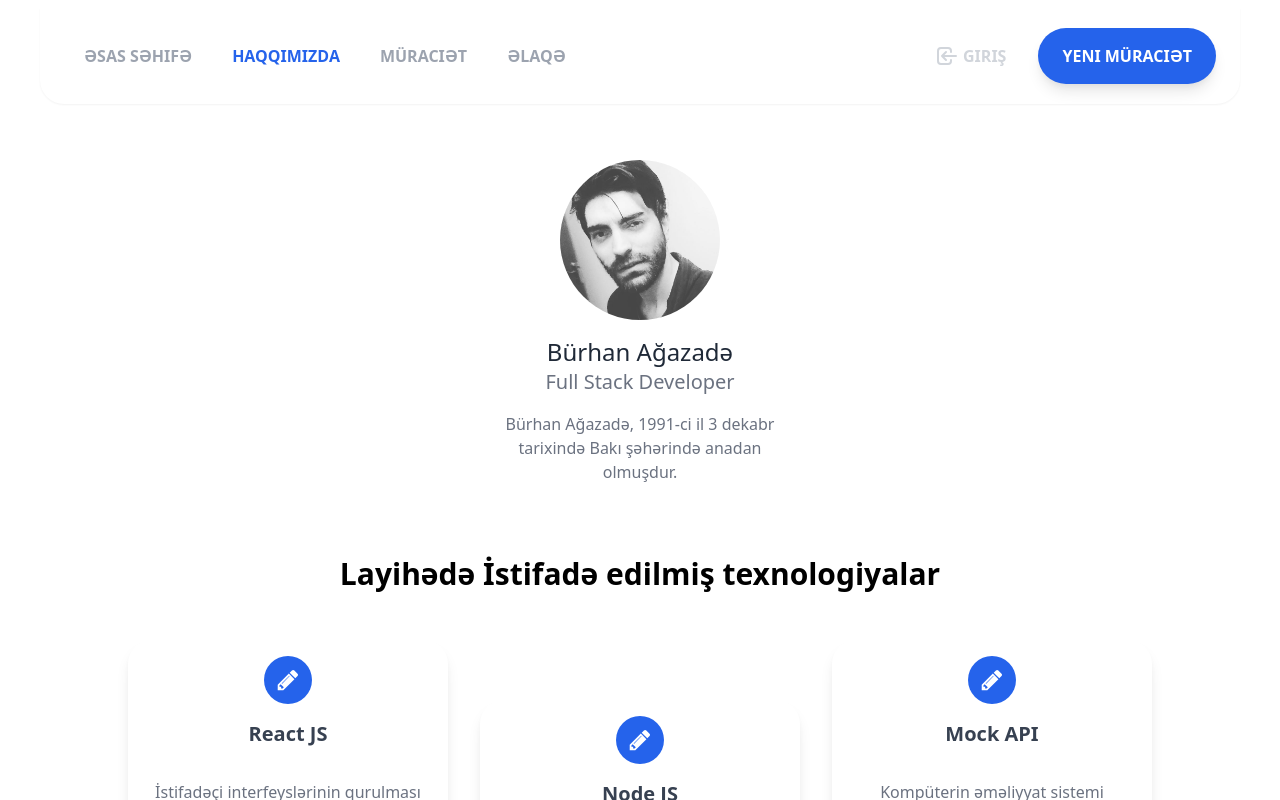
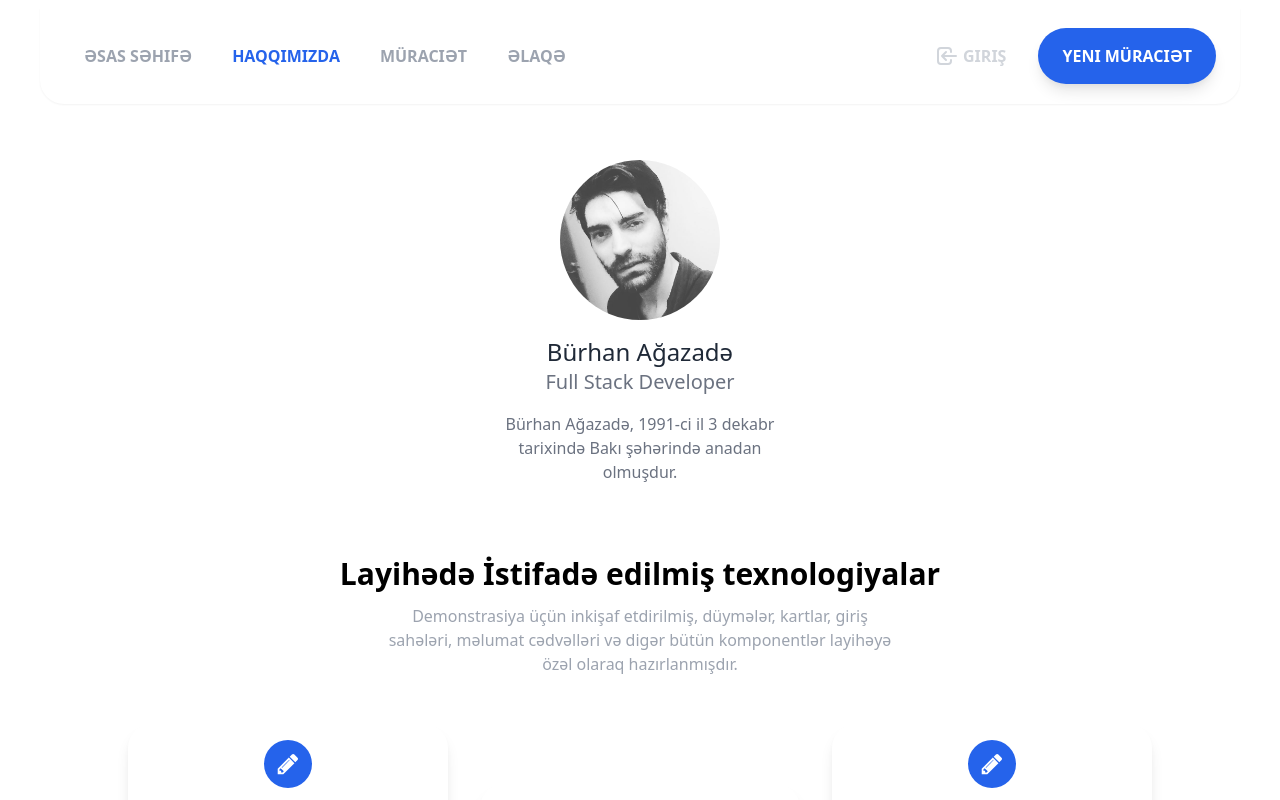
Before and after one commit to ab192130/genprosec-appeal, a Next.js app: page /about in a window 1280 px wide. Shown: the top 800 px of the page. Built offline with nearby package versions, Linux system fonts and the light colour scheme.

Commit message:
minor changes.

```diff
--- a/pages/about.js
+++ b/pages/about.js
@@ -28,6 +28,11 @@ const About = () => {
 
                 <div className="text-3xl text-center font-bold mb-3">
                     Layihədə İstifadə edilmiş texnologiyalar
+                </div>
+
+                <div className="mb-3 text-center max-w-lg mx-auto text-gray-400">
+                    Demonstrasiya üçün inkişaf etdirilmiş, düymələr, kartlar, giriş sahələri, məlumat cədvəlləri və digər
+                    bütün komponentlər layihəyə özəl olaraq hazırlanmışdır.
                 </div>
 
                 <div className="sm:flex flex-wrap justify-center items-center text-center gap-8 mb-10">
```
